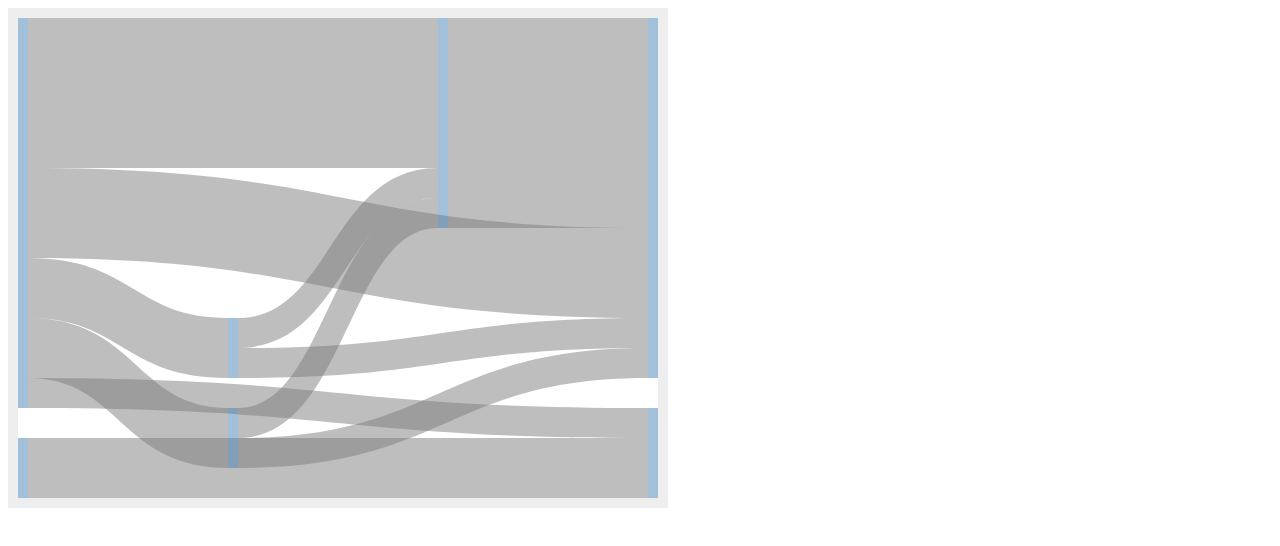
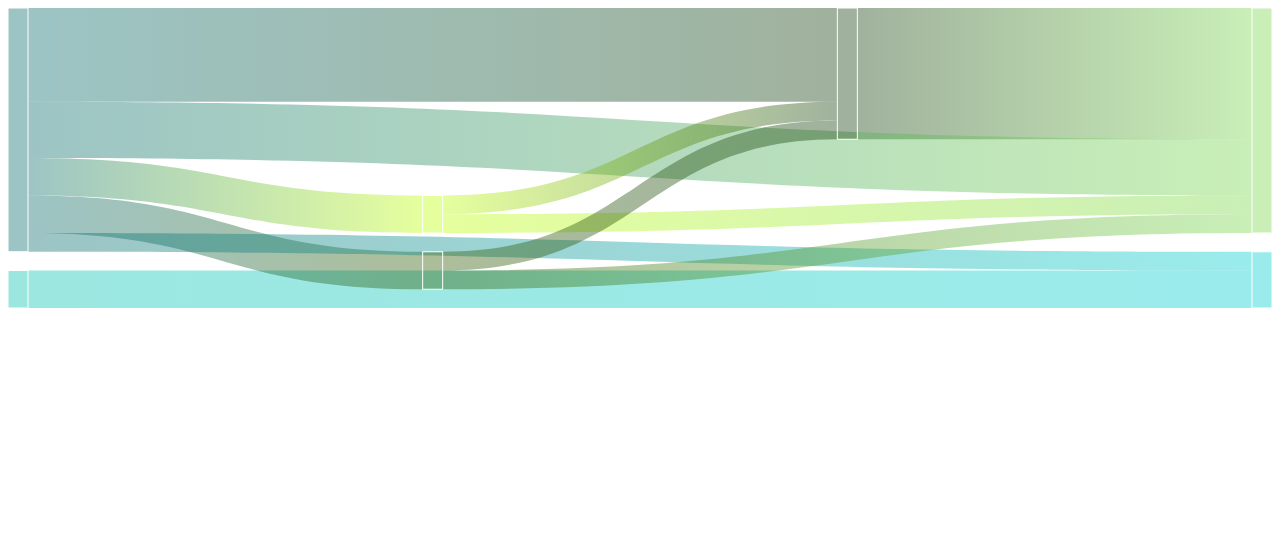
Before and after one commit to editorbank/hello-d3, a website built with webpack: page src/index.html in a window 1280 px wide. Built offline with nearby package versions, Linux system fonts and the light colour scheme.

Commit message:
добавил цвета и градиент

```diff
--- a/src/SVGE.ts
+++ b/src/SVGE.ts
@@ -1,4 +1,4 @@
-export function _SVGE(tag: string, params: any): any {
+export function _SVGE(tag: string, params: any = {}): any {
     var element = document.createElementNS("http://www.w3.org/2000/svg", tag);
     for (var i in params) element.setAttributeNS(null, i, ''.concat(params[i]))
     return element;
@@ -17,7 +17,7 @@ export function _rect(p: object): SVGRectElement {
 export function _svg(p: object): SVGElement {
     return _SVGE('svg', p);
 }
-export function _link(x1: number, y1: number, x2: number, y2: number, w: number, id: string): SVGPathElement {
+export function _link(x1: number, y1: number, x2: number, y2: number, w: number, color: string, id: string): SVGPathElement {
     const FX = x1;
     const FY = y1;
     const tx = (x2 - x1);
@@ -36,6 +36,7 @@ export function _link(x1: number, y1: number, x2: number, y2: number, w: number,
             + ` ${-tx},${-ty}`
             + ` Z`,
         stroke: '',
+        fill: color,
         id: id,
     });
     element.addEventListener('click', (e: any) => click(titleType.link, e.path[0].id, e.offsetX, e.offsetY));
@@ -44,13 +45,14 @@ export function _link(x1: number, y1: number, x2: number, y2: number, w: number,
     return element;
 }
 
-export function _node(x: number, y: number, width: number, height: number, id: string): SVGRectElement {
+export function _node(x: number, y: number, width: number, height: number, color: string, id: string): SVGRectElement {
     var element = _rect({
         x: x,
         y: y,
         width: width,
         height: height,
         id: id,
+        fill: color,
     });
     element.addEventListener('click', (e: any) => click(titleType.node, e.path[0].id, e.offsetX, e.offsetY));
     element.addEventListener('mouseover', (e: any) => title_on(titleType.node, e.path[0].id, e.offsetX, e.offsetY));
@@ -71,3 +73,18 @@ function title_off(t: titleType, id: string) {
 function click(t: titleType, id: string, x: number, y: number) {
     console.log(`click for ${titleType[t]} "${id}" at ${x}x${y}`)
 }
+
+export function _linearGradient(id: string, colorFrom: string, colorTo: string) {
+    var grad = _SVGE("linearGradient", {
+        id: id
+    });
+    grad.appendChild(_SVGE("stop", {
+        offset: "0%",
+        "stop-color": colorFrom,
+    }));
+    grad.appendChild(_SVGE("stop", {
+        offset: "100%",
+        "stop-color": colorTo,
+    }));
+    return grad;
+}
--- a/src/SankeyGraph.ts
+++ b/src/SankeyGraph.ts
@@ -8,6 +8,7 @@ export class SankeyNode extends Node {
   levelX: number;
   levelY: number;
   flow: number;
+  color: string;
 }
 
 export class SankeyLink extends Link<SankeyNode> {
@@ -52,7 +53,7 @@ export function loadFromWiget(graph: SankeyGraph, wiget: SamplePolymaticaWidget)
 }
 
 //------ обработка узлов, расстановка уровней (виртуальных координат) ------
-export function setLevelX(graph: SankeyGraph): void {
+export function setLevelX(graph: SankeyGraph, wiget: SamplePolymaticaWidget): void {
 
   var currLevelX = 0; // текущий уровень узлов по X
   graph.rangeX.add(currLevelX);
@@ -67,8 +68,13 @@ export function setLevelX(graph: SankeyGraph): void {
   // Первый проход по всем узлам
   var ends = new Array<SankeyNode>(); // конечные узлы
   var nexts = new Array<SankeyNode>(); // узлы для дальнейшей обработки
+  const colorer = new Colorer(wiget);
+
   graph.nodes.forEach(node => {
     node.flow = getNodeFlow(node); // вычисление высоты для всех узлов
+    node.color = colorer.next();
+
+
 
     if (node.in.length === 0) {
       // Установка уровня по оси X для стартовых узлов
@@ -98,7 +104,7 @@ export function setLevelX(graph: SankeyGraph): void {
   graph.rangeX.add(currLevelX);
 }
 
-export function setLevelY(graph: SankeyGraph, spaceNodesY:number): void {
+export function setLevelY(graph: SankeyGraph, spaceNodesY: number): void {
   // сортировка всех связей по уменьшению величины потока (чтоб  сначала рисовались тостые потоки, затем тонкие)
   graph.links.sort((a, b) => {
     const w = (x: any) => graph.asLink(x).flow;
@@ -146,13 +152,13 @@ export function setLevelY(graph: SankeyGraph, spaceNodesY:number): void {
         outLevelY += outLink.flow;
       });
 
-      graph.rangeY.add(node.levelY+node.flow);
+      graph.rangeY.add(node.levelY + node.flow);
     });
   }
 
 
   // только для средних узлов
-  if (nodesByLevelX.length > 2) for (var currLevelX = 1; currLevelX < nodesByLevelX.length-1; currLevelX++) {
+  if (nodesByLevelX.length > 2) for (var currLevelX = 1; currLevelX < nodesByLevelX.length - 1; currLevelX++) {
     nodesByLevelX[currLevelX].forEach(node => {
 
       let prevNodeLevelY: number;
@@ -176,7 +182,7 @@ export function setLevelY(graph: SankeyGraph, spaceNodesY:number): void {
       //   inLevelY += inLink.flow;
       // });
 
-      graph.rangeY.add(node.levelY+node.flow);
+      graph.rangeY.add(node.levelY + node.flow);
     });
   }
   //*
@@ -200,7 +206,7 @@ export function setLevelY(graph: SankeyGraph, spaceNodesY:number): void {
       //   inLevelY += inLink.flow;
       // });
 
-      graph.rangeY.add(node.levelY+node.flow);
+      graph.rangeY.add(node.levelY + node.flow);
     });
   }
   //*/
@@ -238,13 +244,26 @@ export function setLevelY(graph: SankeyGraph, spaceNodesY:number): void {
 }
 
 //------ Отрисовка диаграммы ------
-export function drawGraph(graph: SankeyGraph, root: HTMLElement, nodeWidth: number):void{
+export function drawGraph(graph: SankeyGraph, root: HTMLElement, wiget: SamplePolymaticaWidget, nodeWidth: number): void {
+  const rootHeight = root.clientHeight;
+  const rootWidth = root.clientWidth;
+  // console.log({ height: rootHeight, width: rootWidth });
+  const scaleY = (rootHeight) / graph.rangeY.max; // относительных пикселов на единицу потока
+  const scaleX = (rootWidth - nodeWidth) / (graph.rangeX.max);
+  var colorFlow: 'from' | 'to' | 'gradient' = 'gradient';
 
-  const scaleY = (root.clientHeight)/graph.rangeY.max; // относительных пикселов на единицу потока
-  const scaleX = (root.clientWidth - nodeWidth)/(graph.rangeX.max);
+  const svg = se._svg({ height: rootHeight, width: rootWidth })
+  root.replaceChildren(svg);
 
-  var svg = se._svg({ height: root.clientHeight, width: root.clientWidth })
-  root.appendChild(svg);
+  var defs = se._SVGE('defs');
+  graph.links.forEach(link => {
+    defs.appendChild(se._linearGradient(
+      `link_color_${link.key}`,
+      colorFlow === 'to' ? link.to.color : link.from.color,
+      colorFlow === 'from' ? link.from.color : link.to.color
+    ));
+  });
+  svg.appendChild(defs);
 
   graph.links.forEach(link => {
     svg.appendChild(se._link(
@@ -253,6 +272,7 @@ export function drawGraph(graph: SankeyGraph, root: HTMLElement, nodeWidth: numb
       link.to.levelX * scaleX,
       link.toLevelY * scaleY,
       link.flow * scaleY,
+      `url(#link_color_${link.key})`,
       `${link.key}`,
     ));
   });
@@ -262,8 +282,19 @@ export function drawGraph(graph: SankeyGraph, root: HTMLElement, nodeWidth: numb
       node.levelY * scaleY,
       nodeWidth,
       node.flow * scaleY,
+      node.color,
       `${node.key}`
     ));
   });
+}
 
+class Colorer {
+  widget: SamplePolymaticaWidget;
+  count = 0;
+  next(): string {
+    return this.widget.theme.colorize[(this.count++) % this.widget.theme.colorize.length][3];
+  }
+  constructor(widget: SamplePolymaticaWidget) {
+    this.widget = widget;
+  }
 }
--- a/src/draw.ts
+++ b/src/draw.ts
@@ -15,15 +15,17 @@ export function draw(
   wiget: SamplePolymaticaWidget,
 ) {
   const spaceY = (1); // вертикальное расстояние между узлами одного X-уровня в минимальных толшинах потоков
-  const nodeWidth = (10); // ширина узла относительных пикселов
+  const nodeWidth = (20); // ширина узла относительных пикселов
 
   // создание графа и заполнение его внешними данными
   const graph = new SankeyGraph();
   loadFromWiget(graph, wiget);
-  setLevelX(graph);
+  setLevelX(graph, wiget);
   setLevelY(graph, spaceY * graph.rangeFlow.min);
 
   // отрисовка
-  drawGraph(graph, root, nodeWidth);
+  drawGraph(graph, root, wiget, nodeWidth);
+  window.addEventListener('resize', () => drawGraph(graph, root, wiget, nodeWidth));
+
 
 }
--- a/src/index.html
+++ b/src/index.html
@@ -1,26 +1,29 @@
 <!DOCTYPE html>
 <html>
+
 <head>
   <meta charset="utf-8" />
   <title>Hello chart!</title>
   <meta charset="utf-8">
   <style>
+    rect {
+      /* fill: rgba(70, 130, 180,.5); */
+      stroke: white;
+    }
 
-        rect {
-          fill: rgba(70, 130, 180,.5);
-        }
     rect:hover {
-          fill: rgba(70, 130, 180,.9);
-          /* stroke: red; */
+      /* fill: rgba(70, 130, 180,.9); */
+      stroke: red;
     }
 
     path {
       /*stroke: gray;*/
-          fill: rgba(127,127,127,.5);
+      /* fill: rgba(127,127,127,.5); */
     }
+
     path:hover {
-          fill: rgba(127,127,127,.9);
-          /* stroke: red; */
+      /* fill: rgba(127,127,127,.9); */
+      stroke: red;
     }
 
     /*
@@ -28,8 +31,11 @@
           display: none;
         }
         */
-        </style></head>
+  </style>
+</head>
+
 <body>
-        <div id=myChart style="width:640px; height:480px; border: 10px solid #eee;" />
+  <div id=myChart style="width:100%; height:300px; border: 0px solid #eee;"></div>
 </body>
+
 </html>
--- a/src/index.ts
+++ b/src/index.ts
@@ -2,8 +2,8 @@ import { draw } from "./draw";
 import wiget from "./in_data";
 
 
-if(window) window.onload = () => {
+if (window) window.onload = () => {
   // var rootElement = document.body ;
-  var rootElement = document.getElementById('myChart') ;
-  draw( rootElement, wiget);
+  var rootElement = document.getElementById('myChart');
+  draw(rootElement, wiget);
 }
```
Also changed, not shown: 1.html (added, +13 -0 lines). Lines whose indentation alone changed are shown as unchanged.
